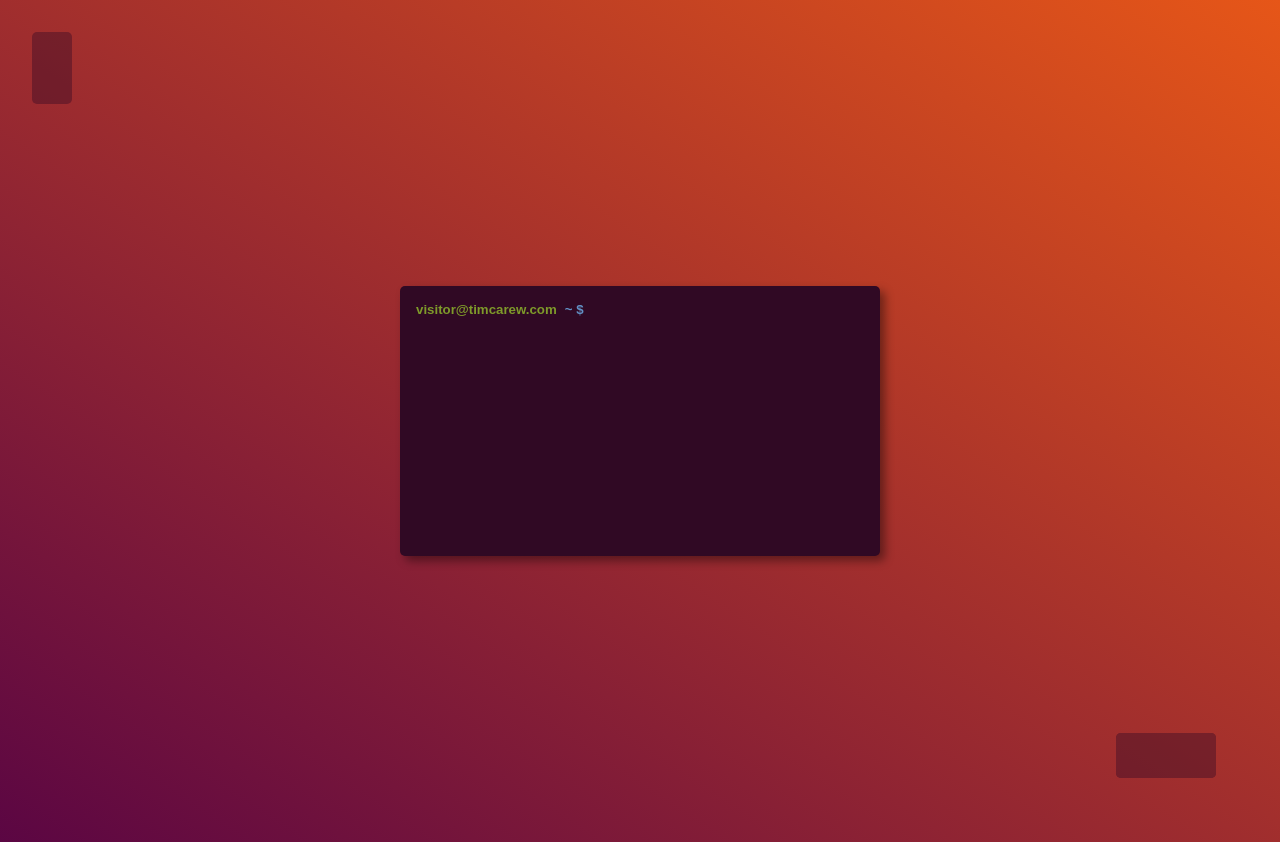
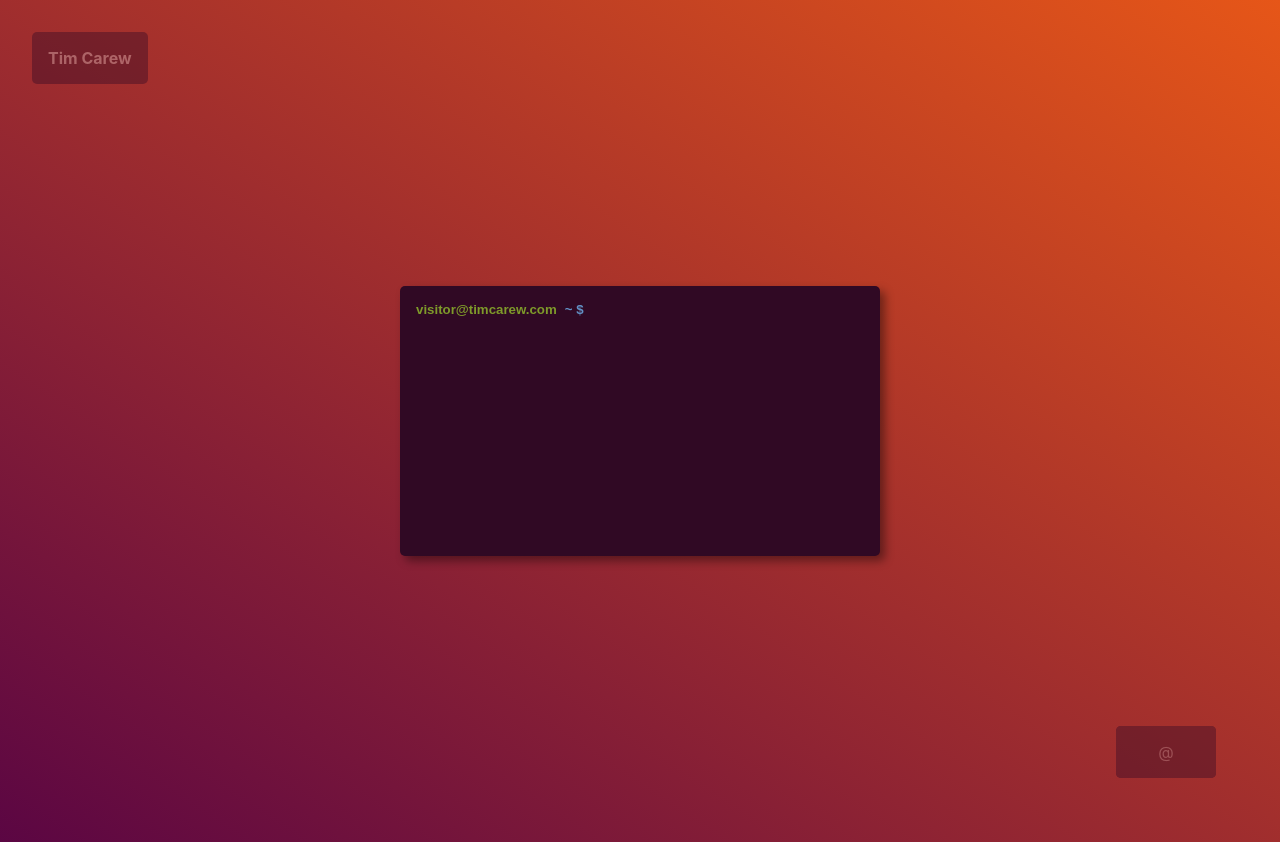
Before and after one commit to timcarew/timcarewv2, a React (Create React App) app: page / in a window 1280 px wide. Built offline with nearby package versions, Linux system fonts and the light colour scheme.

Commit message:
finish social drawer

```diff
--- a/src/App.css
+++ b/src/App.css
@@ -16,28 +16,19 @@
 
 .App-name-text {
   background-color: rgb(49, 9, 37);
+  padding: 1rem;
   opacity: 0.4;
-  padding: 1rem;
   border-radius: 5px;
-  width: 35%;
   transition: all 0.5s ease;
 }
 
 .App-name-text:hover {
-  width: 90%;
   opacity: 1;
 }
 
 .App-name-text-h2 {
   color: rgba(255,255,255,0.7);
   font-size: 1rem;
-  visibility: hidden;
-  opacity: 1;
-}
-
-.App-name-text:hover > .App-name-text-h2 {
-  visibility: visible;
-  animation: .5s fade-text;
 }
 
 .App-links {
@@ -45,15 +36,3 @@
   align-items: flex-end;
   margin-left: auto;
 }
-
-@keyframes fade-text {
-  0% {
-    opacity: 0;
-  }
-  50% {
-    opacity: 0;
-  }
-  100% {
-    opacity: 1;
-  }
-}
--- a/src/components/SocialDrawer/SocialDrawer.css
+++ b/src/components/SocialDrawer/SocialDrawer.css
@@ -13,6 +13,10 @@
   opacity: 1;
 }
 
+.SocialDrawer > a {
+  color: rgba(255,255,255,0.5);
+  text-decoration: none;
+}
 
 .SocialDrawer-link {
   padding: 1rem;
@@ -23,8 +27,19 @@
   transition: all 0.5s ease;
 }
 
+.SocialDrawer-link:hover {
+  color: white;
+}
+
 .SocialDrawer:hover > .SocialDrawer-link {
-  color: rgba(255,255,255, 0.7);
   margin-left: 0;
   margin: 0 1rem;
 }
+
+.SocialDrawer:hover #SocialDrawer-link-dynamic::after {
+  content: "GitHub";
+}
+
+.SocialDrawer:hover span {
+  display: none;
+}
--- a/src/components/SocialDrawer/SocialDrawer.js
+++ b/src/components/SocialDrawer/SocialDrawer.js
@@ -1,13 +1,14 @@
 import React, { Component } from 'react'
+import resume from "../../resume.pdf";
 import "./SocialDrawer.css";
 
 class SocialDrawer extends Component {
   render() {
     return(
       <div className="SocialDrawer">
-        <h6 className="SocialDrawer-link">GitHub</h6>
-        <h6 className="SocialDrawer-link">Email</h6>
-        <h6 className="SocialDrawer-link">Resume</h6>
+        <a href="mailto:mail@timcarew.com" className="SocialDrawer-link">Email</a>
+        <a href={resume} className="SocialDrawer-link" target="_blank" rel="noopener noreferrer">Resume</a>
+        <a href="https://github.com/timcarew" target="_blank" rel="noopener noreferrer" className="SocialDrawer-link" id="SocialDrawer-link-dynamic"><span>@</span></a>
       </div>
     );
   }
```
Also changed, not shown: 1 other file (tests, documents, lock files or other folders).
